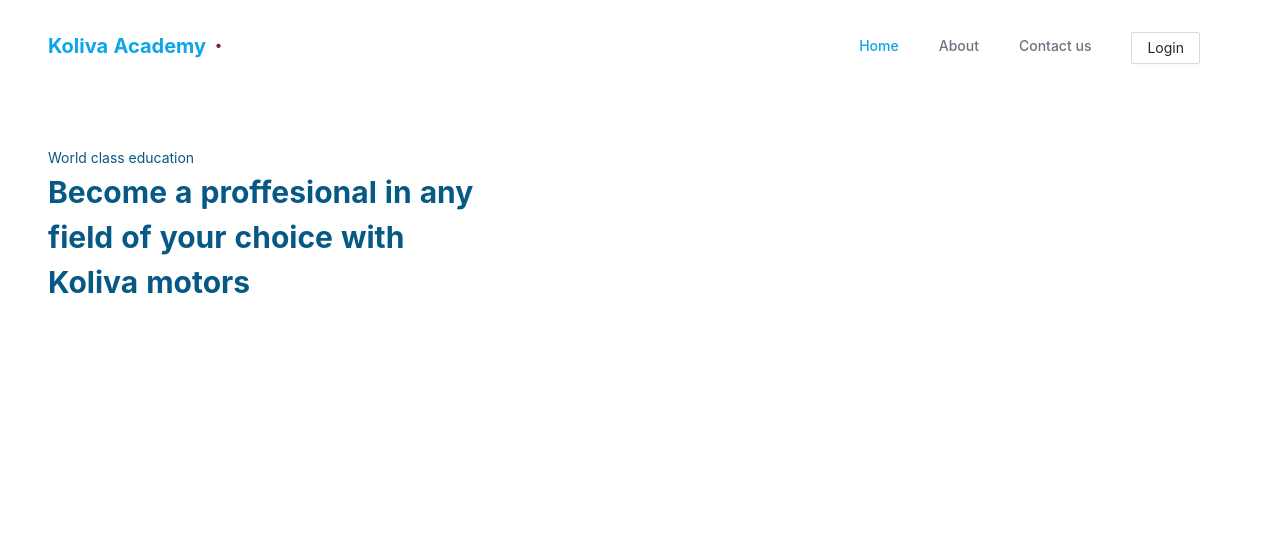
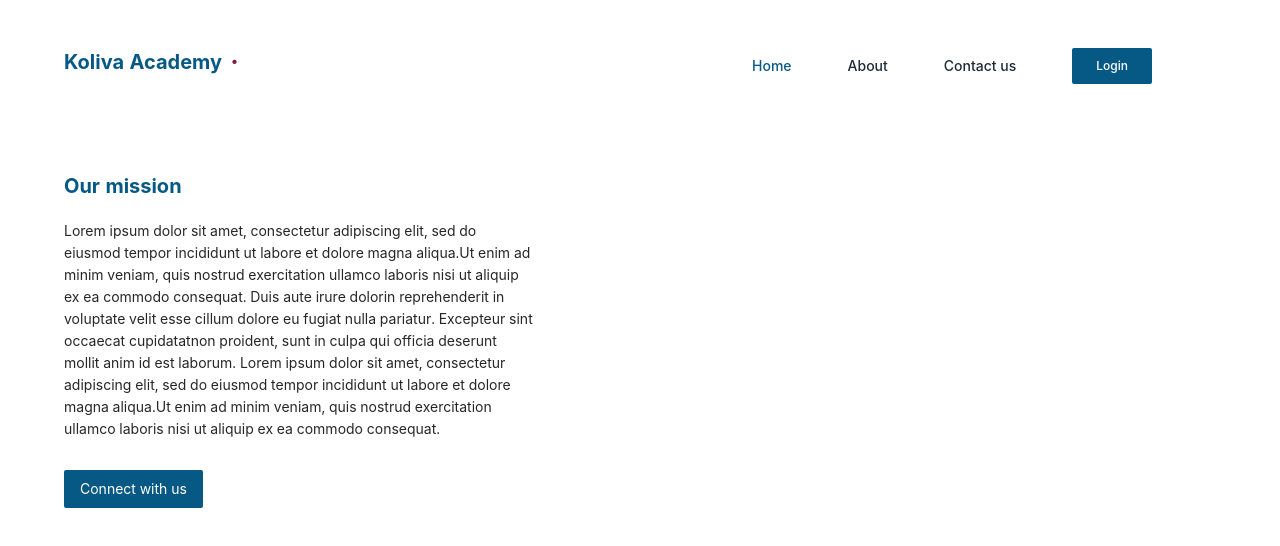
Before and after one commit to dianKoliva/react_prepare, a React (Create React App) app: page / in a window 1280 px wide. Shown: the top 546 px of the page. Built offline with nearby package versions, Linux system fonts and the light colour scheme.

Commit message:
new changes

```diff
--- a/public/index.html
+++ b/public/index.html
@@ -1,14 +1,12 @@
 <!DOCTYPE html>
 <html lang="en">
-  <head>
+
+<head>
     <meta charset="utf-8" />
     <link rel="icon" href="%PUBLIC_URL%/favicon.ico" />
     <meta name="viewport" content="width=device-width, initial-scale=1" />
     <meta name="theme-color" content="#000000" />
-    <meta
-      name="description"
-      content="Web site created using create-react-app"
-    />
+    <meta name="description" content="Web site created using create-react-app" />
     <link rel="apple-touch-icon" href="%PUBLIC_URL%/logo192.png" />
     <!--
       manifest.json provides metadata used when your web app is installed on a
@@ -25,8 +23,9 @@
       Learn how to configure a non-root public URL by running `npm run build`.
     -->
     <title>React App</title>
-  </head>
-  <body>
+</head>
+
+<body style="overflow-y: hidden;">
     <noscript>You need to enable JavaScript to run this app.</noscript>
     <div id="root"></div>
     <!--
@@ -39,5 +38,6 @@
       To begin the development, run `npm start` or `yarn start`.
       To create a production bundle, use `npm run build` or `yarn build`.
     -->
-  </body>
+</body>
+
 </html>
--- a/src/App.jsx
+++ b/src/App.jsx
@@ -1,11 +1,12 @@
 
 import './App.css';
+import About from './components/About';
 import Home from './components/Home';
 
 
 function App() {
   return (
-   <Home></Home>
+   <About></About>
   )
 }
 
--- /dev/null
+++ b/src/components/About.jsx
@@ -0,0 +1,46 @@
+import React from 'react'
+import Head from './Head'
+
+const About = () => {
+  return (
+    <div>
+
+<Head></Head>
+
+
+<div className='flex'>
+
+
+    <div className='w-1/2'>
+
+        <div className='w-10/12 pt-16 pl-16  '>
+
+        <p className='font-bold text-xl   text-sky-800'>Our mission</p>
+
+<p>Lorem ipsum dolor sit amet, consectetur adipiscing elit,
+sed do eiusmod tempor incididunt ut labore et dolore magna
+aliqua.Ut enim ad minim veniam, quis nostrud exercitation
+ullamco laboris nisi ut aliquip ex ea commodo consequat.
+Duis aute irure dolorin reprehenderit in voluptate velit esse
+cillum dolore eu fugiat nulla pariatur. Excepteur sint occaecat
+cupidatatnon proident, sunt in culpa qui officia deserunt mollit
+anim id est laborum.
+
+Lorem ipsum dolor sit amet, consectetur adipiscing elit,
+sed do eiusmod tempor incididunt ut labore et dolore magna
+aliqua.Ut enim ad minim veniam, quis nostrud exercitation
+ullamco laboris nisi ut aliquip ex ea commodo consequat.
+</p>
+
+<button className='bg-sky-800 px-4 py-2  rounded-sm mt-4  text-white focus:outline-none'>Connect with us </button>
+
+        </div>
+
+    </div>
+
+</div>
+    </div>
+  )
+}
+
+export default About
--- /dev/null
+++ b/src/components/Head.jsx
@@ -0,0 +1,27 @@
+import React from 'react'
+
+const Head = () => {
+  return (
+    <div className='head mt-8 flex'>
+<div className='flex ml-16 '>
+<p className=' font-inter text-xl  text-sky-800 font-bold mt-4'>Koliva Academy</p>
+<p className=' font-dot text-4xl ml-2  text-pink-900'>.</p>
+</div>
+     <div className='flex mt-4 absolute text-sm font-medium right-0 mr-32 text-gray-800 '>
+         <div className='flex mt-2'>
+         <p className='mr-14  cursor-pointer hover:underline text-sky-800 hover:text-sky-800'>Home</p>
+         <p className=' mr-14  cursor-pointer hover:underline hover:text-sky-800'>About</p>
+         <p className='mr-14   cursor-pointer hover:underline hover:text-sky-800'>Contact us</p>
+         </div>
+
+      <div>
+      <button className='bg-sky-800 px-6 py-2 focus:outline-none  text-white text-sm rounded-sm log'>Login</button>
+      </div>
+
+
+     </div>
+     </div>
+  )
+}
+
+export default Head
--- a/src/components/Home.jsx
+++ b/src/components/Home.jsx
@@ -1,33 +1,49 @@
 import React from 'react'
-import { Button } from 'antd';
+import Head from './Head'
+
 
 const Home = () => {
-    return ( <div >
+    return ( <div  className=''>
 
 
-     <div className='head mt-4 flex'>
+<Head></Head>
 
-<div className='flex ml-12 '>
-<p className=' font-inter text-xl  text-sky-500 font-bold mt-4'>Koliva Academy</p>
-<p className=' font-dot text-4xl ml-2  text-pink-900'>.</p>
-</div>
-     <div className='flex mt-4 absolute text-sm font-medium right-0 mr-20 text-gray-500 '>
-         <p className='mr-10 mt-1 cursor-pointer hover:underline text-sky-500 hover:text-sky-500'>Home</p>
-         <p className=' mr-10 mt-1 cursor-pointer hover:underline hover:text-sky-500'>About</p>
-         <p className='mr-10  mt-1 cursor-pointer hover:underline hover:text-sky-500'>Contact us</p>
-         <Button >Login</Button>
 
-     </div>
-     </div>
 
-    <div className='ml-12  w-4/12 mt-14'>
+<div className='flex'>
+    <div className=' w-1/2'>
+    <div className='ml-16  w-9/12 mt-14'>
     <p className=' text-sky-800 text-sm'>World class  education</p>
     <p className='text-sky-800 leading-normal -mt-3 text-3xl font-bold'>
     Become a proffesional
 in any field of your
 choice with Koliva motors
     </p>
+    <p className='-mt-2'>
+    Lorem ipsum dolor sit amet, consectetur adipiscing elit, sed do eiusmod tempor
+     incididunt ut labore et dolore magna aliqua. Ut enim ad minim veniam, quis nostrud
+      exercitation ullamco laboris nisi ut aliquip ex ea commodo consequat. Duis aute irure dolor
+       in reprehenderit in voluptate velit esse cillum dolore eu
+    </p>
+    <div className='flex pt-10'>
+
+    <button className='bg-sky-800 px-6 py-2 focus:outline-none text-white text-sm rounded-sm log'>Get Started</button>
+    <button className='border-2 border-sky-800 text-sky-800 px-6 py-2 ml-36 focus:outline-none  text-sm rounded-sm log'>Learn More</button>
+
     </div>
+    </div>
+    </div>
+
+
+
+    <div className='mt-14 pl-32'>
+
+        <img src="sit.svg" className='h-96' alt="" />
+
+    </div>
+</div>
+
+
 
 
 
--- a/src/index.css
+++ b/src/index.css
@@ -6,3 +6,7 @@
 * {
     font-family: 'Inter';
 }
+
+.log {
+    font-size: 12px;
+}
```
Also changed, not shown: public/sit.svg (added).
